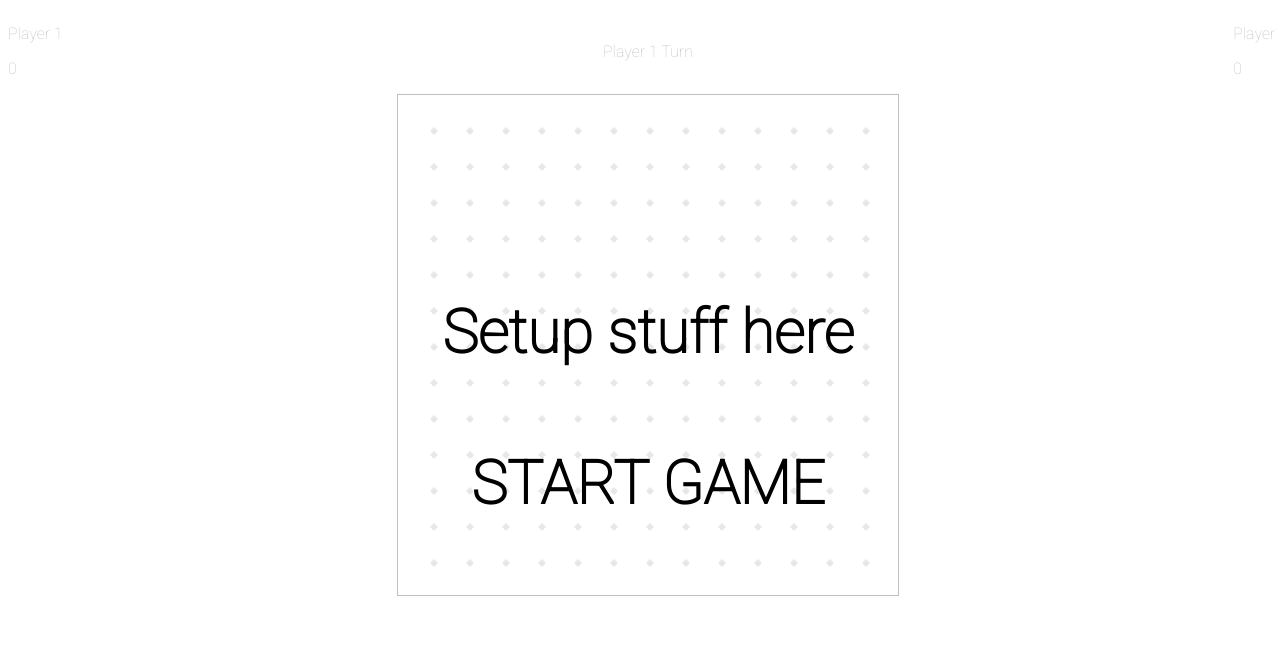
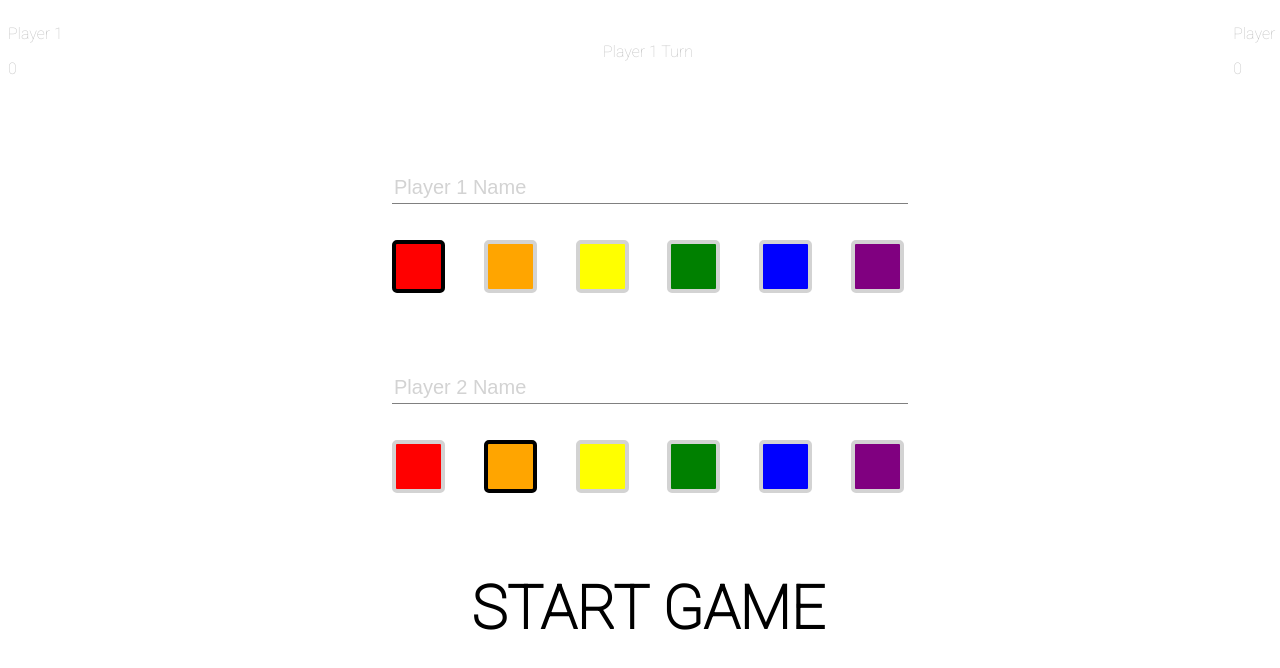
Before and after one commit to danny-carmen/dotsandboxes, a plain HTML site: page index.html in a window 1280 px wide. Both pictures are taken after a click on the element "NEW GAME". Drawn offline with Linux system fonts and the light colour scheme.

Commit message:
Initial player selection UI

```diff
--- a/app.js
+++ b/app.js
@@ -37,10 +37,36 @@ var activePlayerColor = player1Color;
 
 canvas.addEventListener("mousedown", doMouseDown, false);
 
+let colorBoxes = document.querySelectorAll(".color-box");
+
+colorBoxes.forEach((colorBox) => {
+  colorBox.addEventListener("click", setPlayerColors);
+});
+
+function setPlayerColors() {
+  const colorBoxes = this.parentElement.querySelectorAll(".color-box");
+
+  colorBoxes.forEach((colorBox) => {
+    if (colorBox.classList.contains("color-box-selected")) {
+      colorBox.classList.toggle("color-box-selected");
+    }
+  });
+
+  this.classList.toggle("color-box-selected");
+  let color = this.style.backgroundColor;
+  if (this.parentElement.id === "player-1-color-selection") {
+    player1Color = color;
+  } else {
+    player2Color = color;
+  }
+}
+
 var currentScreen = document.getElementById("start-screen");
 
 function fadeInLine(x, y) {
-  drawGrid();
+  let redraw = setInterval(() => {
+    drawGrid();
+  });
 }
 
 function printOutLines() {
@@ -413,16 +439,27 @@ function endGame() {
   }
 }
 
-function changeTextScreen(viewID) {
+function changeTextScreen(viewID, duration) {
   var newScreen = document.getElementById(viewID);
-  currentScreen.style.display = "none";
+
   newScreen.style.display = "flex";
-  currentScreen = newScreen;
+
+  currentScreen.style.opacity = 0;
+
+  setTimeout(() => {
+    currentScreen.style.display = "none";
+    newScreen.style.opacity = 1;
+    currentScreen = newScreen;
+  }, duration);
 }
 
 function startGame() {
-  currentScreen.style.display = "none";
-  document.getElementById("text-container").style.display = "none";
+  currentScreen.style.opacity = 0;
+  setTimeout(() => {
+    currentScreen.style.display = "none";
+    document.getElementById("text-container").style.display = "none";
+    canvas.style.opacity = 1;
+  }, 750);
 }
 
 squareCount =
--- a/index.html
+++ b/index.html
@@ -13,18 +13,62 @@
     <div class="container">
       <div class="text-container text-screen" id="text-container">
         <div class="start-screen text-screen" id="start-screen">
-          <h1 class="new-game" onclick="changeTextScreen('setup-screen')">
+          <h1 class="new-game" onclick="changeTextScreen('setup-screen', 750)">
             NEW GAME
           </h1>
-          <h1 onclick="changeTextScreen('instruction-screen')">INSTRUCTIONS</h1>
+          <h1 onclick="changeTextScreen('instruction-screen', 750)">
+            INSTRUCTIONS
+          </h1>
         </div>
         <div class="instruction-screen text-screen" id="instruction-screen">
           <h1>INSTRUCTIONS</h1>
           <p>Instructons go here</p>
-          <h1 onclick="changeTextScreen('start-screen')">Return</h1>
+          <h1 onclick="changeTextScreen('start-screen', 750)">Return</h1>
         </div>
         <div class="setup-screen text-screen" id="setup-screen">
-          <h1>Setup stuff here</h1>
+          <div class="player-selections">
+            <div class="player-selection">
+              <div class="player-selection-name">
+                <input
+                  class="name-input"
+                  type="text"
+                  placeholder="Player 1 Name"
+                />
+              </div>
+
+              <div
+                class="player-selection-colors"
+                id="player-1-color-selection"
+              >
+                <div class="red color-box color-box-selected"></div>
+                <div class="orange color-box"></div>
+                <div class="yellow color-box"></div>
+                <div class="green color-box"></div>
+                <div class="blue color-box"></div>
+                <div class="purple color-box"></div>
+              </div>
+            </div>
+            <div class="player-selection">
+              <div class="player-selection-name">
+                <input
+                  class="name-input"
+                  type="text"
+                  placeholder="Player 2 Name"
+                />
+              </div>
+              <div
+                class="player-selection-colors"
+                id="player-2-color-selection"
+              >
+                <div class="red color-box"></div>
+                <div class="orange color-box color-box-selected"></div>
+                <div class="yellow color-box"></div>
+                <div class="green color-box"></div>
+                <div class="blue color-box"></div>
+                <div class="purple color-box"></div>
+              </div>
+            </div>
+          </div>
           <h1 onclick="startGame()">START GAME</h1>
         </div>
         <div class="win-screen text-screen">
@@ -57,7 +101,7 @@
           </div>
         </div>
         <div class="canvas-container">
-          <canvas width="500px" height="500px" id="canvas" />
+          <canvas id="canvas" />
         </div>
       </div>
     </div>
--- a/main.css
+++ b/main.css
@@ -9,8 +9,9 @@ h1 {
 }
 
 canvas {
-  border: 1px solid black;
-  box-shadow: black;
+  box-shadow: 0px 0px 15px 0px #adadad;
+  opacity: 0;
+  transition: opacity 0.75s;
 }
 
 .scoreboard {
@@ -33,6 +34,7 @@ canvas {
   justify-content: center;
   align-items: center;
   flex-direction: column;
+  transition: opacity 0.75s;
 }
 
 .canvas-container {
@@ -44,6 +46,93 @@ canvas {
 .start-screen {
   order: 1;
   display: flex;
+  opacity: 1;
+}
+
+.player-selection-colors {
+  display: flex;
+  justify-content: space-between;
+  width: 100%;
+}
+
+.player-selections {
+  width: 40%;
+}
+
+.player-selection {
+  width: 100%;
+  height: 200px;
+  display: flex;
+  flex-direction: column;
+  justify-content: space-evenly;
+  align-items: center;
+}
+
+.player-selection-name {
+  width: 100%;
+  height: 30px;
+}
+
+.player-selection-name > input {
+  border: none;
+  border-bottom: 1px solid gray;
+  width: 100%;
+  height: 30px;
+  font-size: 20px;
+  transition: box-shadow 0.25s ease-in-out;
+}
+
+.player-selection-name > input::placeholder {
+  color: lightgray;
+}
+
+.player-selection-name > input:focus {
+  box-shadow: 0px 0px 15px 0px #adadad;
+  outline: none;
+}
+
+.color-box {
+  width: 25px;
+  height: 25px;
+  padding: 10px;
+  border: 4px solid #d3d3d3;
+  border-radius: 5px;
+}
+
+.color-box-selected {
+  border: 4px solid #000000;
+}
+
+.color-box:hover {
+  border: 4px solid gray;
+}
+
+.color-box-selected:hover {
+  border: 4px solid black;
+}
+
+.red {
+  background-color: red;
+}
+
+.orange {
+  background-color: orange;
+}
+
+.yellow {
+  background-color: yellow;
+}
+
+.green {
+  background-color: green;
+}
+
+.blue {
+  background-color: blue;
+}
+
+.purple {
+  background-color: purple;
 }
 
 .text-container {
@@ -55,20 +144,15 @@ canvas {
 
 .instruction-screen {
   display: none;
+  opacity: 0;
 }
 
 .setup-screen {
   display: none;
+  opacity: 0;
 }
 
 .win-screen {
   display: none;
+  opacity: 0;
 }
-
-/* .fade-out{
-
-}
-
-.fade-in{
-
-} */
```
